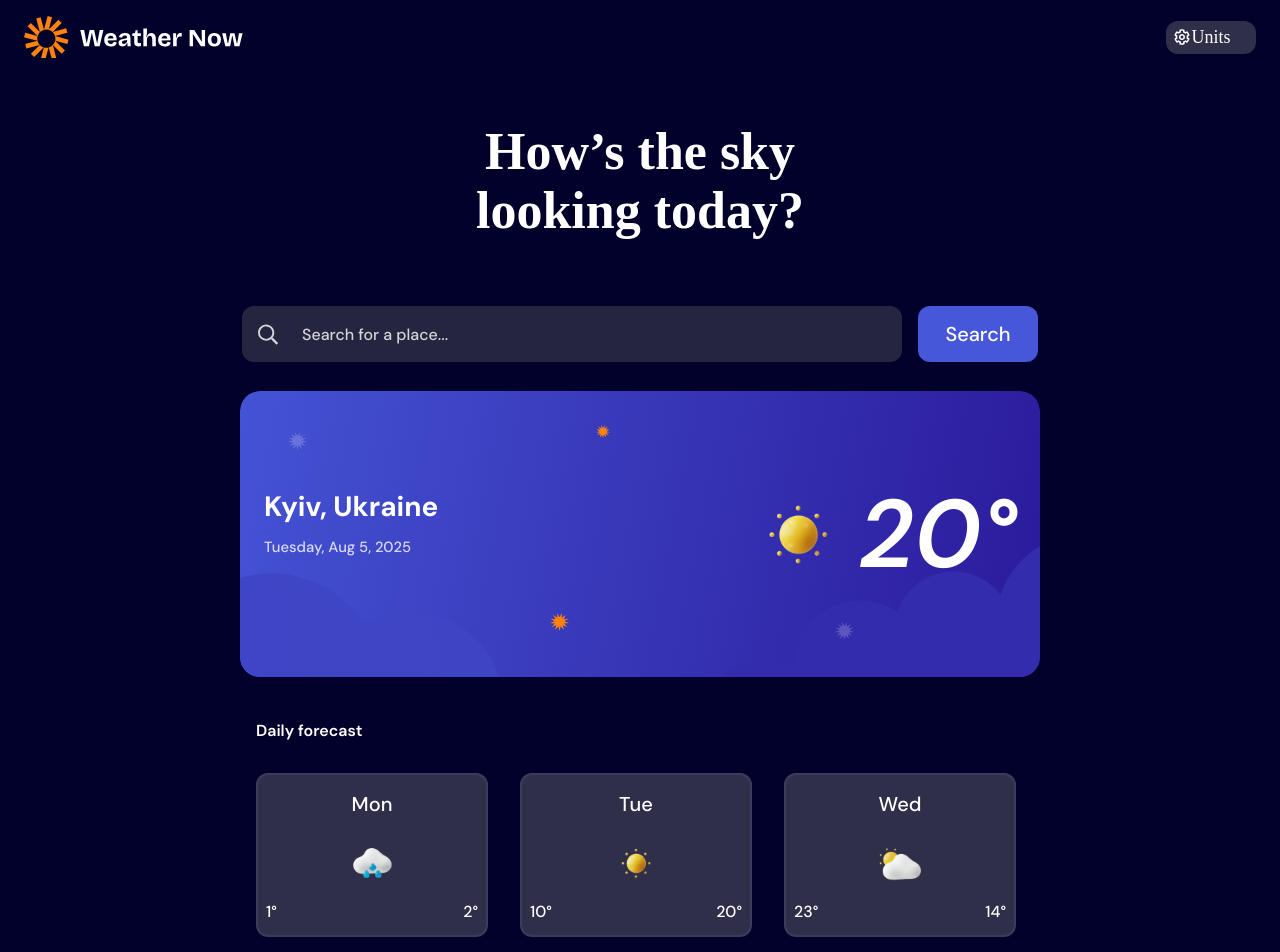
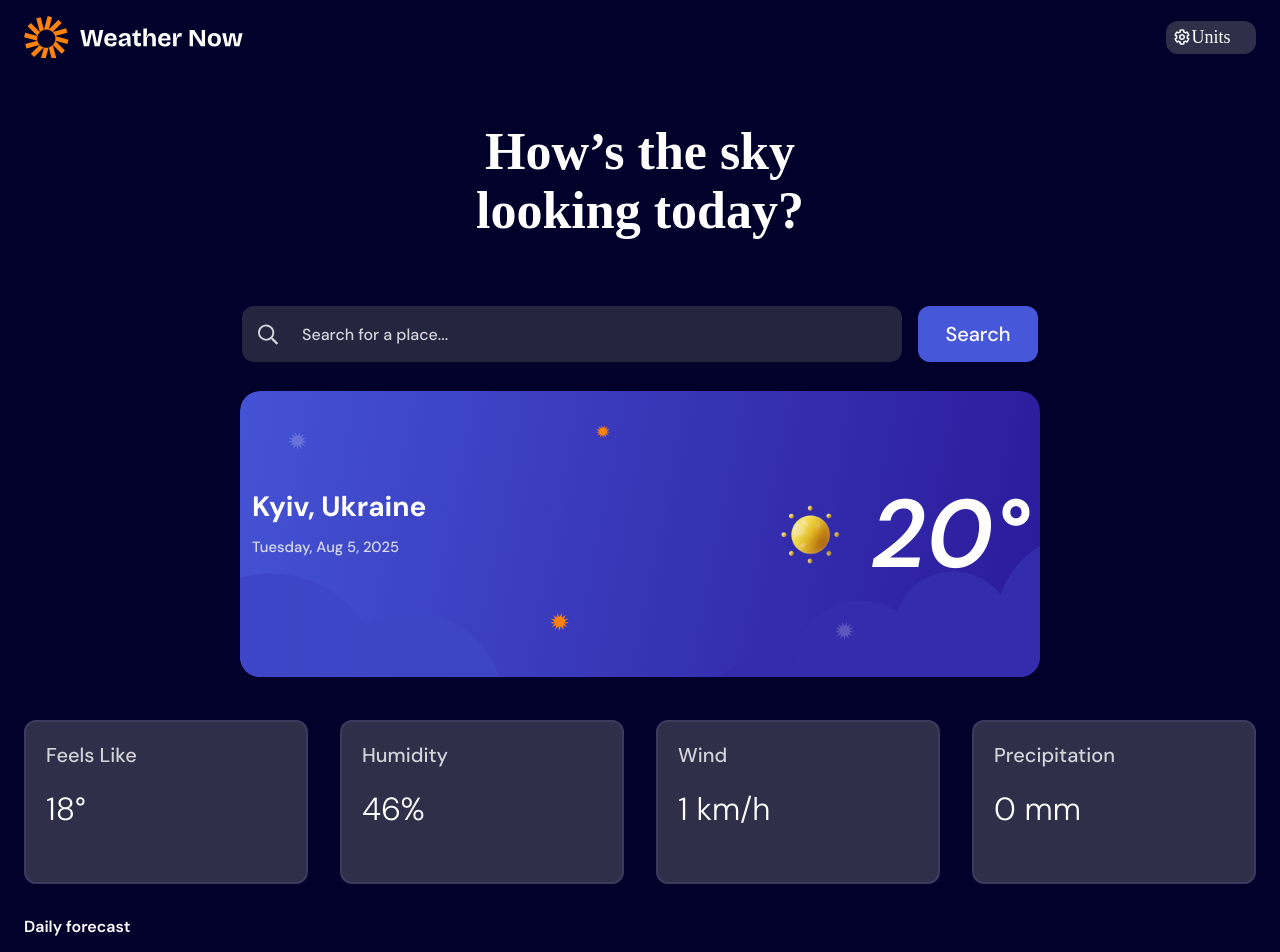
Before and after one commit to MaksonSt/weather-app, a plain HTML site: page page/index.html in a window 1280 px wide. Shown: the top 952 px of the page. Drawn offline with Linux system fonts and the light colour scheme; a web font is replaced by a local one.

Commit message:
add all styles to other info about weather(adaptive for 3 devices)

```diff
--- a/assets/css/index.css
+++ b/assets/css/index.css
@@ -63,7 +63,7 @@ body{
 }
 .content{
     margin: 0 auto;
-    max-width: 800px;
+    m-width: 800px;
     height: 1200px;
 }
 .content_search{
@@ -134,6 +134,8 @@ body{
 .content_main{
     background: url("../images/bg-today-small.svg") no-repeat center;
     height: 290px;
+    margin: 0 auto;
+    max-width: 800px;
     margin-top:60px;
 }
 @media (min-width: 810px){
@@ -205,17 +207,6 @@ body{
         padding-top: 12px;
     }
 }
-
-.content_daily_forecast-text{
-    color: white;
-    font-family:   "DMSans";
-    font-weight: 600;
-    margin: 1rem;
-}
-.content_daily_forecast-grid{
-    display: grid;
-    grid-template-columns: 33% 33% 33%;
-    grid-template-rows: auto;
 .grid-item{
     background-color: var(--neutral-700);
     height: 160px;
@@ -224,6 +215,47 @@ body{
     border-radius: 12px;
     border: 2px solid var(--neutral-600);
 }
+.content_other_info{
+    color: white;
+    display: grid;
+    grid-template-columns: 50% 50%;
+    grid-template-rows: auto;
+}
+@media (min-width: 810px){
+    .content_other_info{
+        display: flex;
+        flex-direction: row;
+        justify-content: space-between;
+    }
+    .content_other_info>.grid-item{
+        flex: 1;
+    }
+}
+.content_other_info-text{
+    font-family:  'DMSans';
+    font-weight: 500;
+    margin: 1.25rem;
+    font-size:  1.25em;
+    color: var(--neutral-200);
+}
+.numbers{
+    font-family:  'DMSans';
+    font-weight: 300;
+    font-size:2em;
+    margin: 1.25rem;
+}
+
+.content_daily_forecast-text{
+    color: white;
+    font-family: "DMSans";
+    font-weight: 600;
+    margin: 1rem;
+}
+.content_daily_forecast-grid{
+    display: grid;
+    grid-template-columns: 33% 33% 33%;
+    grid-template-rows: auto;
+
     .day{
         color: white;
         text-align: center;
--- a/page/index.html
+++ b/page/index.html
@@ -27,6 +27,24 @@
         <div class="content_info">
             <div class="content_info-img"></div>
             <div class="content_info-temperature">20°</div>
+        </div>
+    </div>
+    <div class="content_other_info">
+        <div class="content_other_info_feels grid-item">
+            <div class="content_other_info-text">Feels Like</div>
+            <div class="numbers">18°</div>
+        </div>
+        <div class="content_other_info_humidity grid-item">
+            <div class="content_other_info-text">Humidity</div>
+            <div class="numbers">46%</div>
+        </div>
+        <div class="content_other_info_wind grid-item">
+            <div class="content_other_info-text">Wind</div>
+            <div class="numbers">1 km/h</div>
+        </div>
+        <div class="content_other_info_precipitation grid-item">
+            <div class="content_other_info-text">Precipitation</div>
+            <div class="numbers">0 mm</div>
         </div>
     </div>
     <div class="content_daily_forecast">
```
